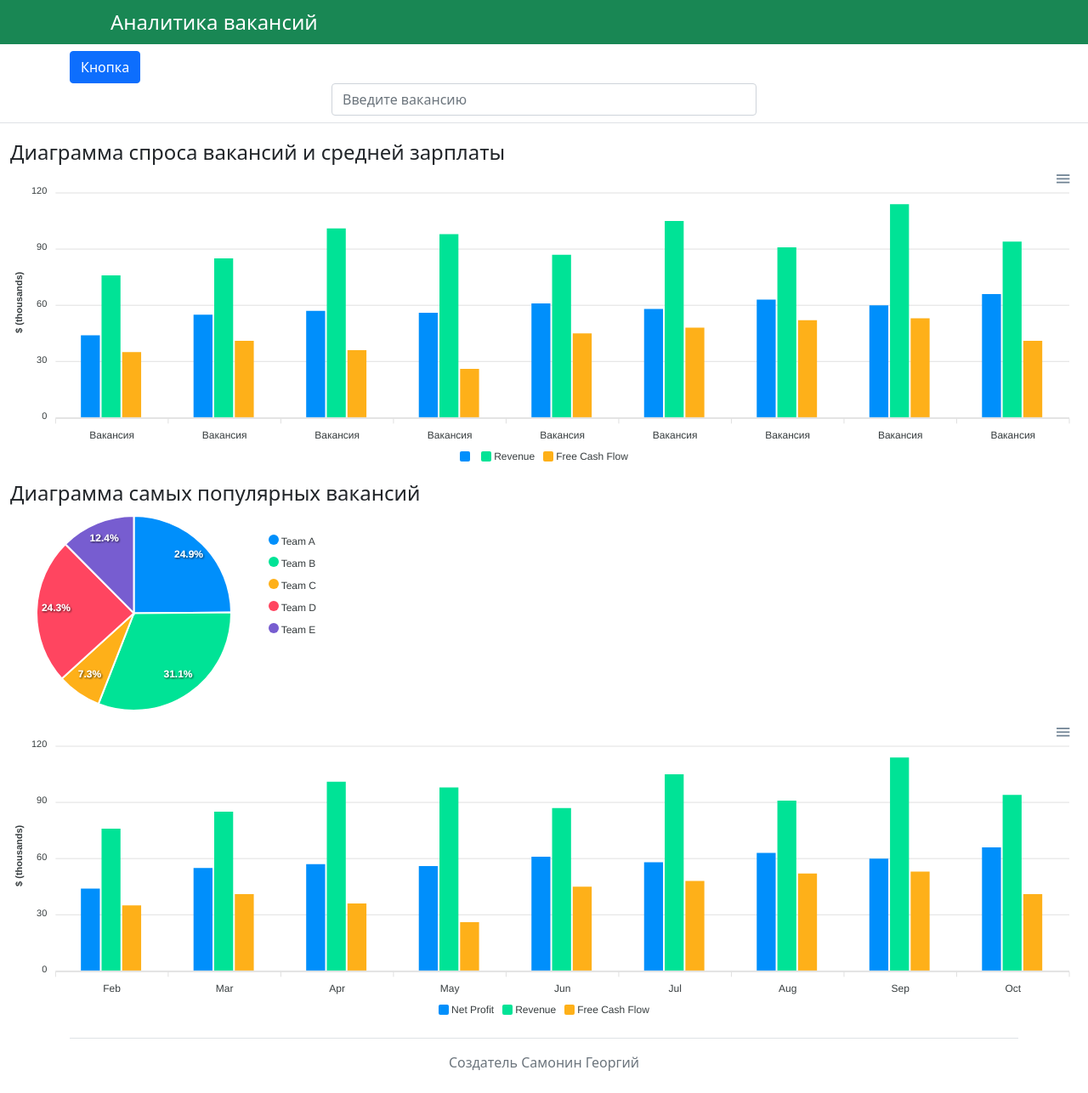
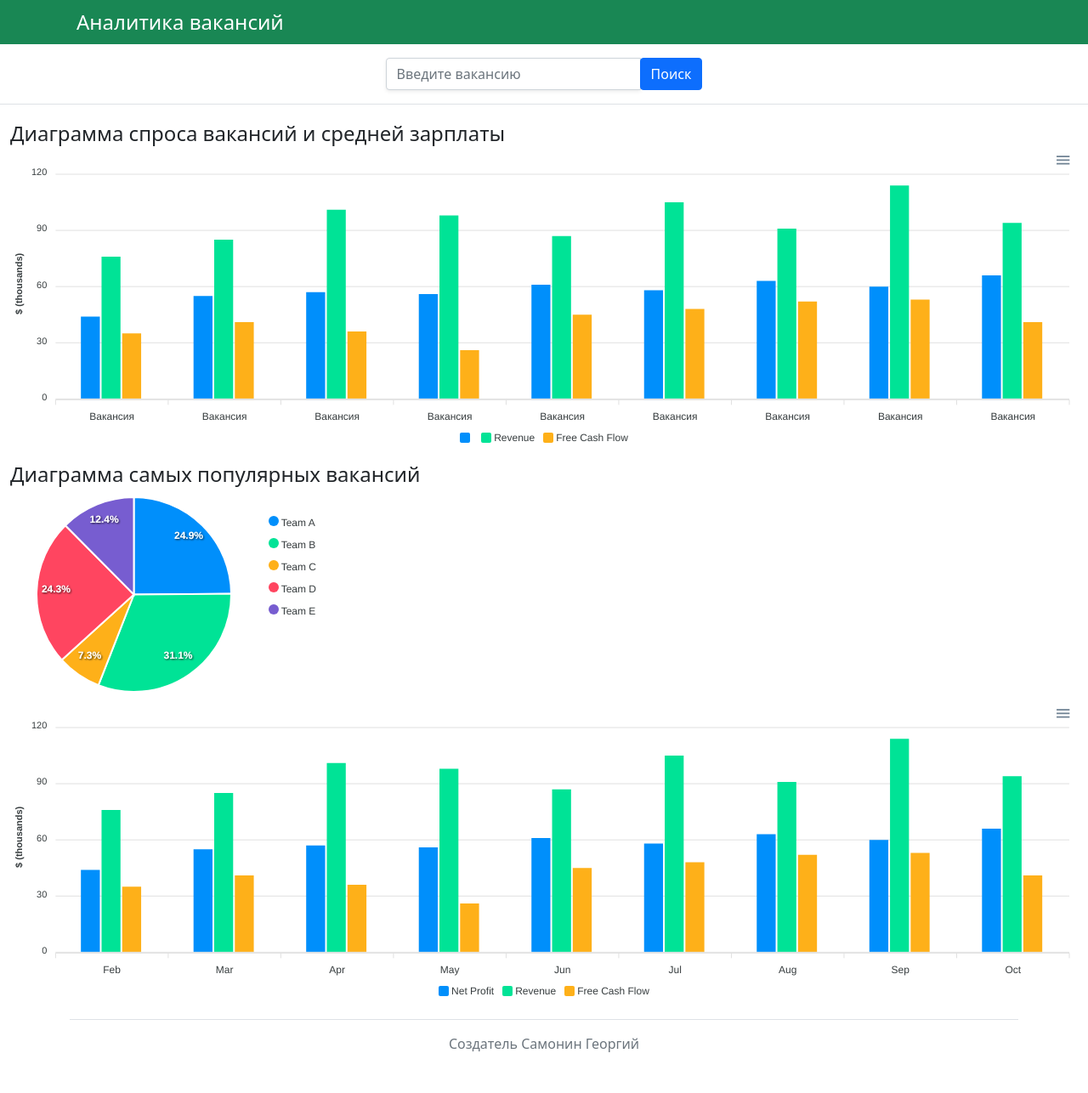
Before and after one commit to gsamonin/VKR, a FastAPI app: page / in a window 1280 px wide. Shown: the whole page at 85% size. After the commit the page ends 1238 px from the top, so only its background shows below. Run offline with FastAPI, Linux system fonts and the light colour scheme; some libraries are stand-ins or nearby versions.

Commit message:
Новые файлы:

```diff
--- /dev/null
+++ b/static/css/styles.css
@@ -0,0 +1,8 @@
+    .w-50 {
+        max-width: 300px;
+        /* Установите здесь необходимую ширину */
+    }
+
+    .justify-content-center {
+        justify-content: center;
+    }
--- a/static/js/main.js
+++ b/static/js/main.js
@@ -10,7 +10,66 @@ function Search() {
         success: function (response) {
             // location.reload();
             console.log(response);
+
+            // Открываем модальное окно
+            $('#staticBackdrop').modal('show');
+
             $("#vacancyName").text("Вакансия: " + response['vacancy_name']);
+
+            var options2 = {
+                // ваш код опций для chart2
+                series: [{
+                    name: 'Net Profit',
+                    data: [44, 55, 57, 56, 61, 58, 63, 60, 66]
+                }, {
+                    name: 'Revenue',
+                    data: [76, 85, 101, 98, 87, 105, 91, 114, 94]
+                }, {
+                    name: 'Free Cash Flow',
+                    data: [35, 41, 36, 26, 45, 48, 52, 53, 41]
+                }],
+                chart: {
+                    type: 'bar',
+                    height: 350
+                },
+                plotOptions: {
+                    bar: {
+                        horizontal: false,
+                        columnWidth: '55%',
+                        endingShape: 'rounded'
+                    },
+                },
+                dataLabels: {
+                    enabled: false
+                },
+                stroke: {
+                    show: true,
+                    width: 2,
+                    colors: ['transparent']
+                },
+                xaxis: {
+                    categories: ['Feb', 'Mar', 'Apr', 'May', 'Jun', 'Jul', 'Aug', 'Sep', 'Oct'],
+                },
+                yaxis: {
+                    title: {
+                        text: '$ (thousands)'
+                    }
+                },
+                fill: {
+                    opacity: 1
+                },
+                tooltip: {
+                    y: {
+                        formatter: function (val) {
+                            return "$ " + val + " thousands"
+                        }
+                    }
+                }
+            };
+
+            var chart2 = new ApexCharts(document.querySelector("#chart2"), options2);
+            chart2.render();
+
         }
     });
 }
--- a/templates/index.html
+++ b/templates/index.html
@@ -8,6 +8,7 @@
 
     <link href="https://cdn.jsdelivr.net/npm/bootstrap@5.1.3/dist/css/bootstrap.min.css" rel="stylesheet">
     <link href="./static/css/apexcharts.css" rel="stylesheet">
+    <link href="./static/css/styles.css" rel="stylesheet">
 </head>
 
 <body>
@@ -18,7 +19,7 @@
                 <div class="d-flex flex-wrap align-items-center justify-content-center justify-content-lg-start">
                     <a href="index.html"
                         class="d-flex align-items-center my-2 my-lg-0 me-lg-auto text-white text-decoration-none">
-                        <svg class="bi me-2" width="40" height="32" role="img" aria-label="Bootstrap">
+                        <svg class="bi me-2" width="0" height="32" role="img" aria-label="Bootstrap">
                             <span class="fs-4">Аналитика вакансий</span>
                         </svg>
                     </a>
@@ -27,16 +28,14 @@
         </div>
     </header>
 
-    <!-- <button type="button" class="btn btn-primary" data-bs-toggle="modal" data-bs-target="#staticBackdrop">
-        Запустить модальное окно со статическим фоном
-    </button> -->
-
-    <div class="px-3 py-2 border-bottom mb-3">
-        <div class="container ">
-            <button class="btn btn-primary" onclick="Search()" type="submit" data-bs-toggle="modal"
-                data-bs-target="#staticBackdrop">Кнопка</button>
-            <input id="SearchVacancy" type="search" style="width: 500px; margin: 0px auto" class="form-control"
+    <div class="px-3 py-3 border-bottom mb-3">
+        <div class="input-group justify-content-center">
+            <input id="SearchVacancy" type="search" class="form-control mr-sm-2 w-50 shadow-sm"
                 placeholder="Введите вакансию" aria-label="Search">
+            <div class="input-group-append">
+                <button class="btn btn-primary" onclick="Search()" type="submit" data-bs-toggle="modal"
+                    data-bs-target="#staticBackdrop">Поиск</button>
+            </div>
         </div>
     </div>
 
@@ -47,7 +46,7 @@
         <div id="chart"></div>
         <div>
             <div>
-                <span class="fs-4">Диаграмма самых популярных вакансий</span>
+                <span class="fs-4 ">Диаграмма самых популярных вакансий</span>
             </div>
             <div id="chartPie"></div>
         </div>
@@ -67,7 +66,7 @@
     <!-- Модальное окно -->
     <div class="modal fade" id="staticBackdrop" data-bs-backdrop="static" data-bs-keyboard="false" tabindex="-1"
         aria-labelledby="staticBackdropLabel" aria-hidden="true">
-        <div class="modal-dialog modal-dialog-centered">
+        <div class="modal-dialog modal-dialog-centered modal-   ">
             <div class="modal-content">
                 <div class="modal-header">
                     <h5 class="modal-title" id="staticBackdropLabel">Статистика по вакансии</h5>
@@ -82,6 +81,8 @@
             </div>
         </div>
     </div>
+
+
 
 </body>
 <script src="./static/js/main.js"></script>
@@ -310,4 +311,5 @@
 
 </script>
 
+
 </html>
```
Also changed, not shown: templates/indextest.html (added, +29 -0 lines), server/database.py (line endings or trailing spaces).
